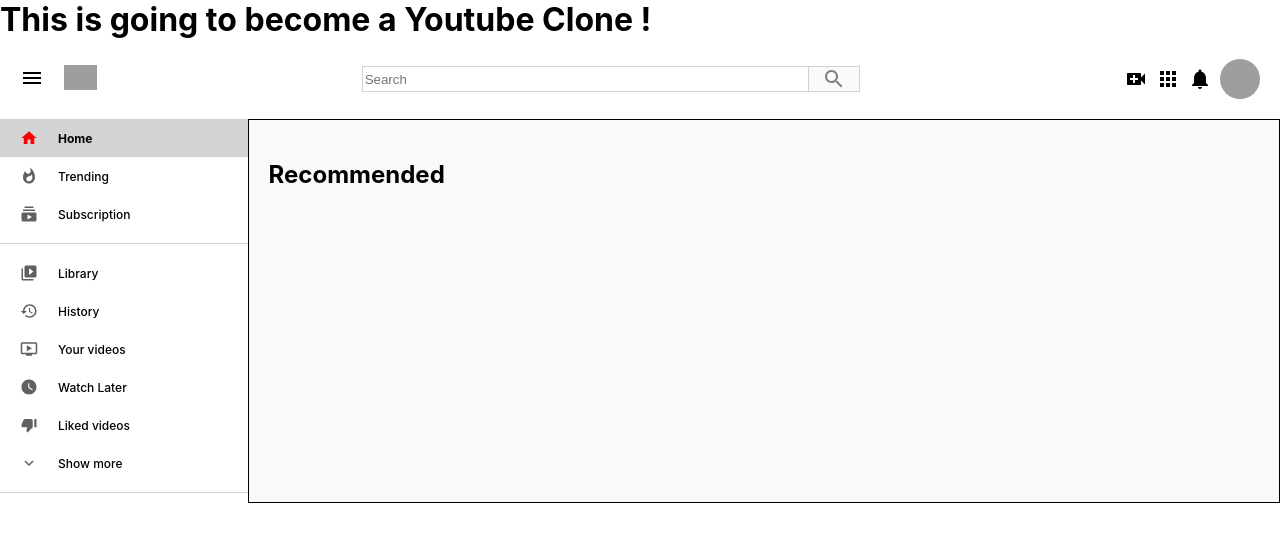
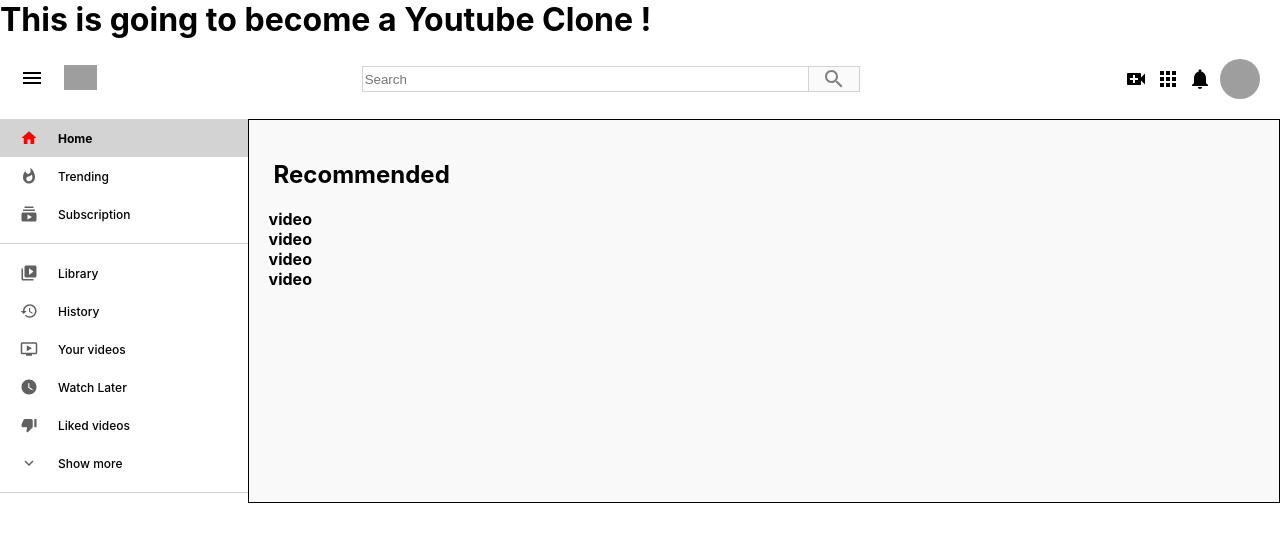
Before and after one commit to waleedd32/Youtube-clone, a React (Create React App) app: page / in a window 1280 px wide. Shown: the top 542 px of the page. Built offline with nearby package versions, Linux system fonts and the light colour scheme; grey boxes are pictures that could not be loaded.

Commit message:
created VideoCard.js

```diff
--- a/src/components/RecommendedVideos.css
+++ b/src/components/RecommendedVideos.css
@@ -5,3 +5,8 @@
   padding: 40px 20px;
   padding-bottom: 0;
 }
+
+.recommendedVideos > h2 {
+  margin-left: 5px;
+  margin-bottom: 20px;
+}
--- a/src/components/RecommendedVideos.js
+++ b/src/components/RecommendedVideos.js
@@ -1,9 +1,16 @@
 import React from "react";
 import "./RecommendedVideos.css";
+import VideoCard from "./VideoCard";
 function RecommendedVideos() {
   return (
     <div className="recommendedVideos">
       <h2>Recommended</h2>
+      <div className="recommendedVideos__videos">
+        <VideoCard />
+        <VideoCard />
+        <VideoCard />
+        <VideoCard />
+      </div>
     </div>
   );
 }
--- /dev/null
+++ b/src/components/VideoCard.js
@@ -0,0 +1,11 @@
+import React from "react";
+
+function VideoCard({ image, title, channel, views, timestamp, channelImage }) {
+  return (
+    <div>
+      <h4>video</h4>
+    </div>
+  );
+}
+
+export default VideoCard;
```
Also changed, not shown: 1 other file (tests, documents, lock files or other folders).
